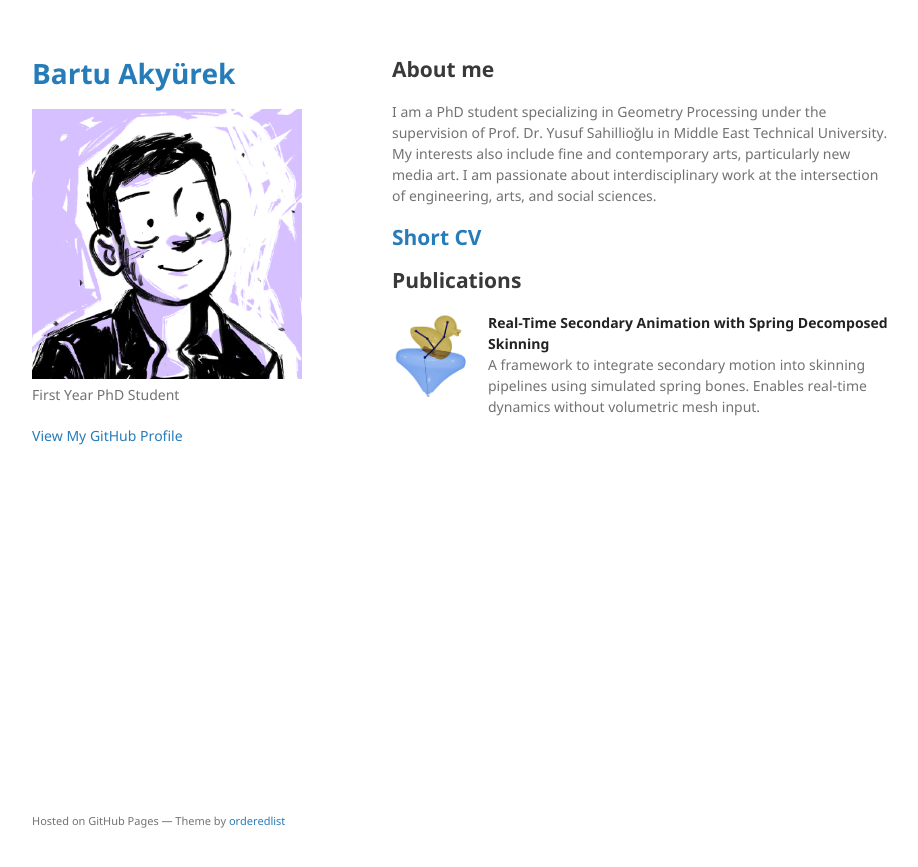
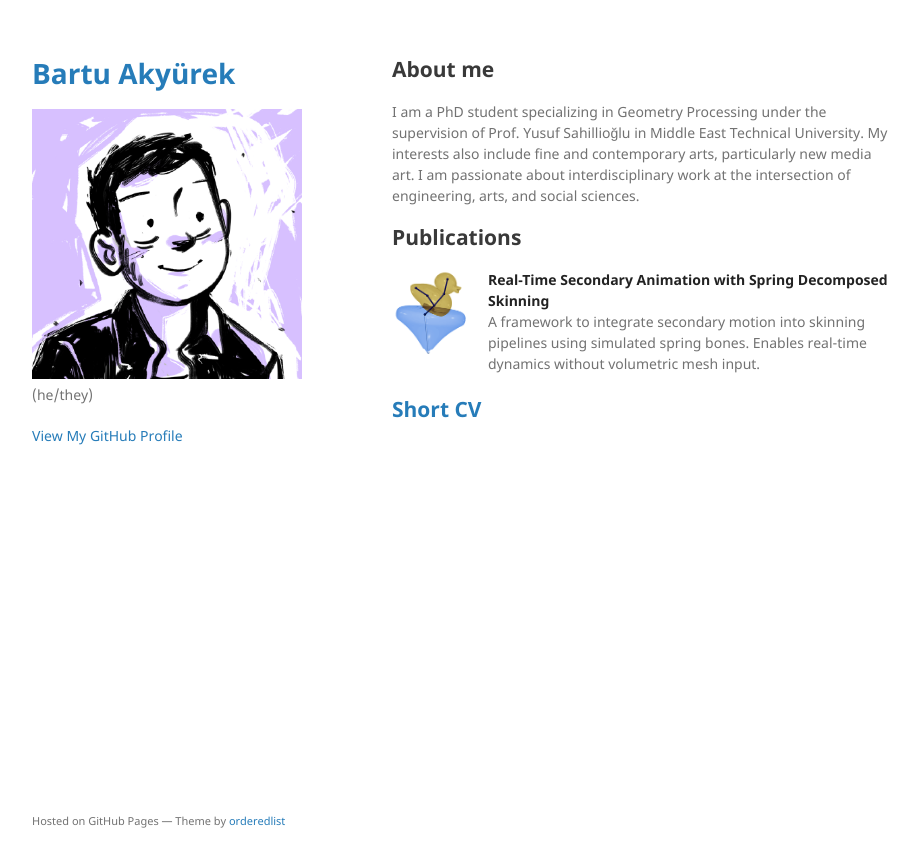
Before and after one commit to bartuakyurek/bartuakyurek.github.io, a Jekyll site: the page built from index.md, in a window 1280 px wide. Shown: the top 867 px of the page, without its empty margins (178-1096 px from the left). Built offline with Jekyll 4.4.1, drawn with Linux system fonts in a browser that asks for light colours; our own code applies the rules of GitHub Pages for plain Markdown files.

Commit message:
Update info

```diff
--- a/_config.yml
+++ b/_config.yml
@@ -1,6 +1,6 @@
 title: Bartu Akyürek
 logo: /assets/img/logo.png
-description: First Year PhD Student
+description: (he/they)
 show_downloads: false
 google_analytics:
 theme: jekyll-theme-minimal
--- a/index.md
+++ b/index.md
@@ -3,9 +3,9 @@
 ---
 
 ## About me
-I am a PhD student specializing in Geometry Processing under the supervision of Prof. Dr. Yusuf Sahillioğlu in Middle East Technical University. My interests also include fine and contemporary arts, particularly new media art. I am passionate about interdisciplinary work at the intersection of engineering, arts, and social sciences.
+I am a PhD student specializing in Geometry Processing under the supervision of Prof. Yusuf Sahillioğlu in Middle East Technical University. My interests also include fine and contemporary arts, particularly new media art. I am passionate about interdisciplinary work at the intersection of engineering, arts, and social sciences.
 
-## [Short CV](https://bartuakyurek.github.io/short-cv/)
+
 
 
 ## Publications
```
Also changed, not shown: other parts of index.md (+3 -0 lines).
